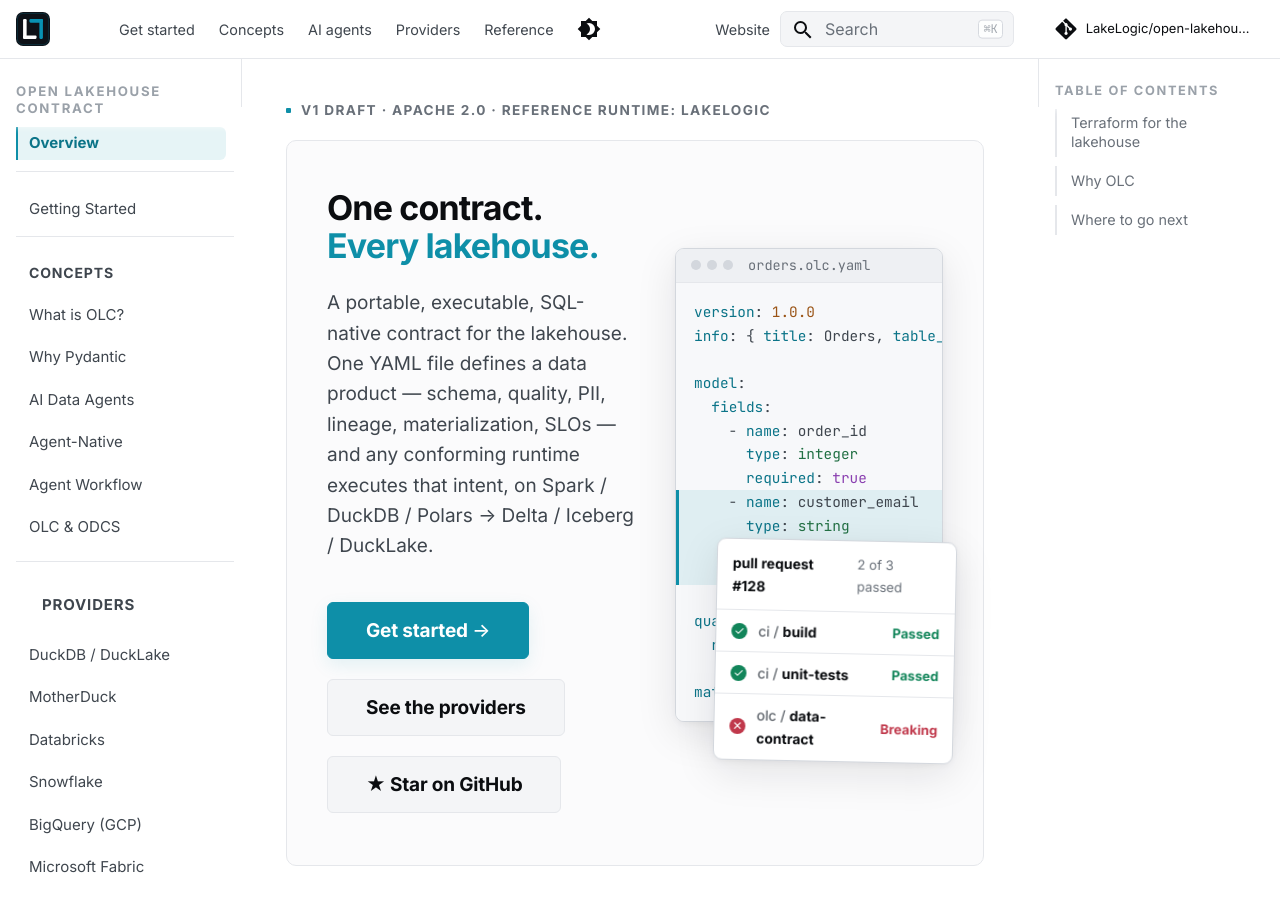
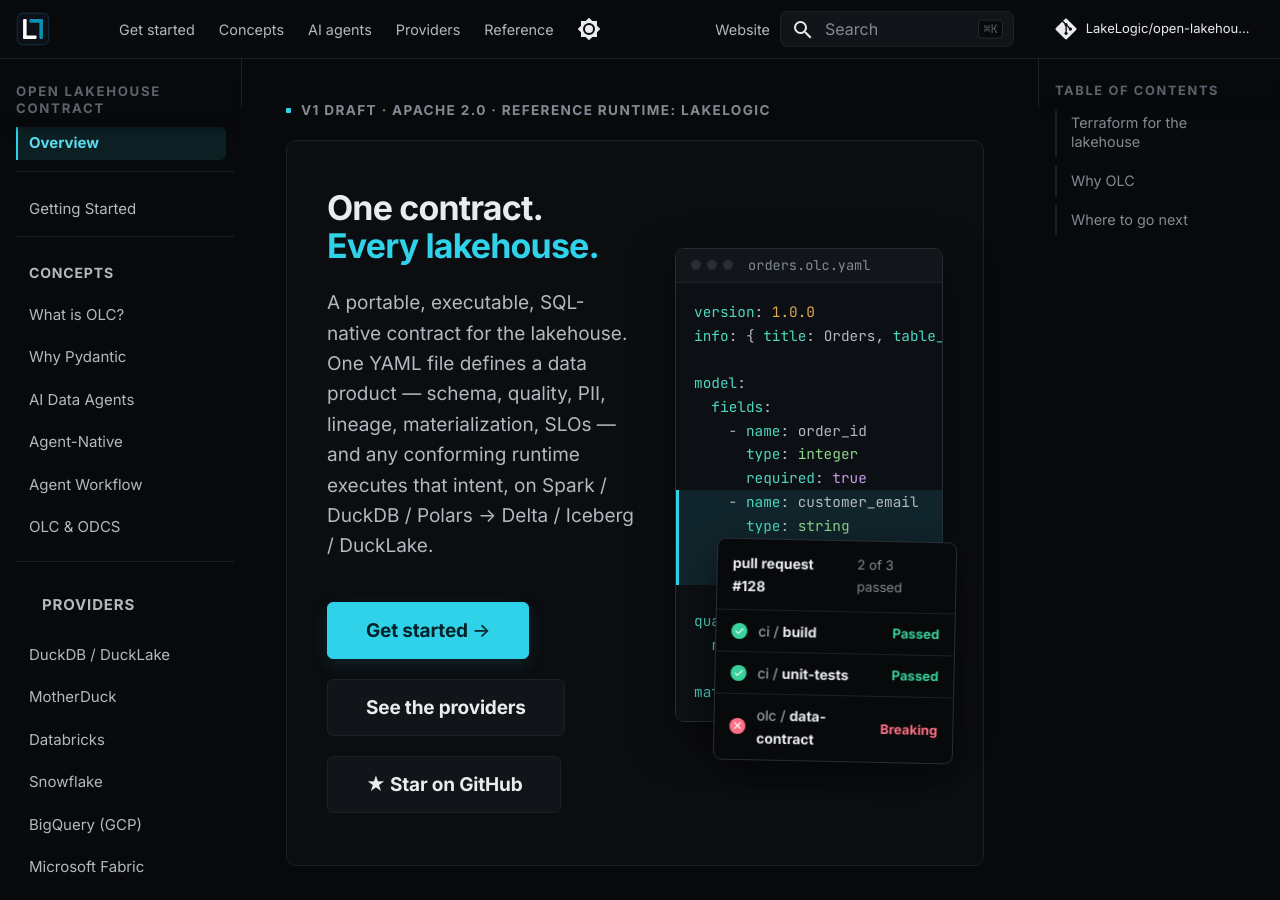
Before and after one commit to LakeLogic/open-lakehouse-contract, an MkDocs documentation site: the page built from docs/index.md, in a window 1280 px wide and 900 px high. Built offline with MkDocs 1.6.1 and Material for MkDocs 9.7.7, drawn with Linux system fonts in a browser that asks for light colours; comment, search, counter and statistics services are not loaded.

Commit message:
docs(theme): default to the dark (near-black) scheme
Put the slate scheme first in the palette so a fresh visitor lands on the black theme;
light mode stays one toggle away (icons/labels swapped to match).

```diff
--- a/mkdocs.yml
+++ b/mkdocs.yml
@@ -24,18 +24,19 @@
     text: "Inter"
     code: "JetBrains Mono"
   palette:
+    # Dark (near-black) is the default; light mode remains one toggle away.
+    - scheme: slate
+      primary: custom
+      accent: light blue
+      toggle:
+        icon: material/brightness-7
+        name: Switch to light mode
     - scheme: default
       primary: custom
       accent: light blue
       toggle:
         icon: material/brightness-4
         name: Switch to dark mode
-    - scheme: slate
-      primary: custom
-      accent: light blue
-      toggle:
-        icon: material/brightness-7
-        name: Switch to light mode
   features:
     # navigation.instant removed: its SPA-style page swaps re-trigger mermaid and leave
     # a stray "Syntax error" bomb on diagram-free pages. Full loads render mermaid cleanly.
```
